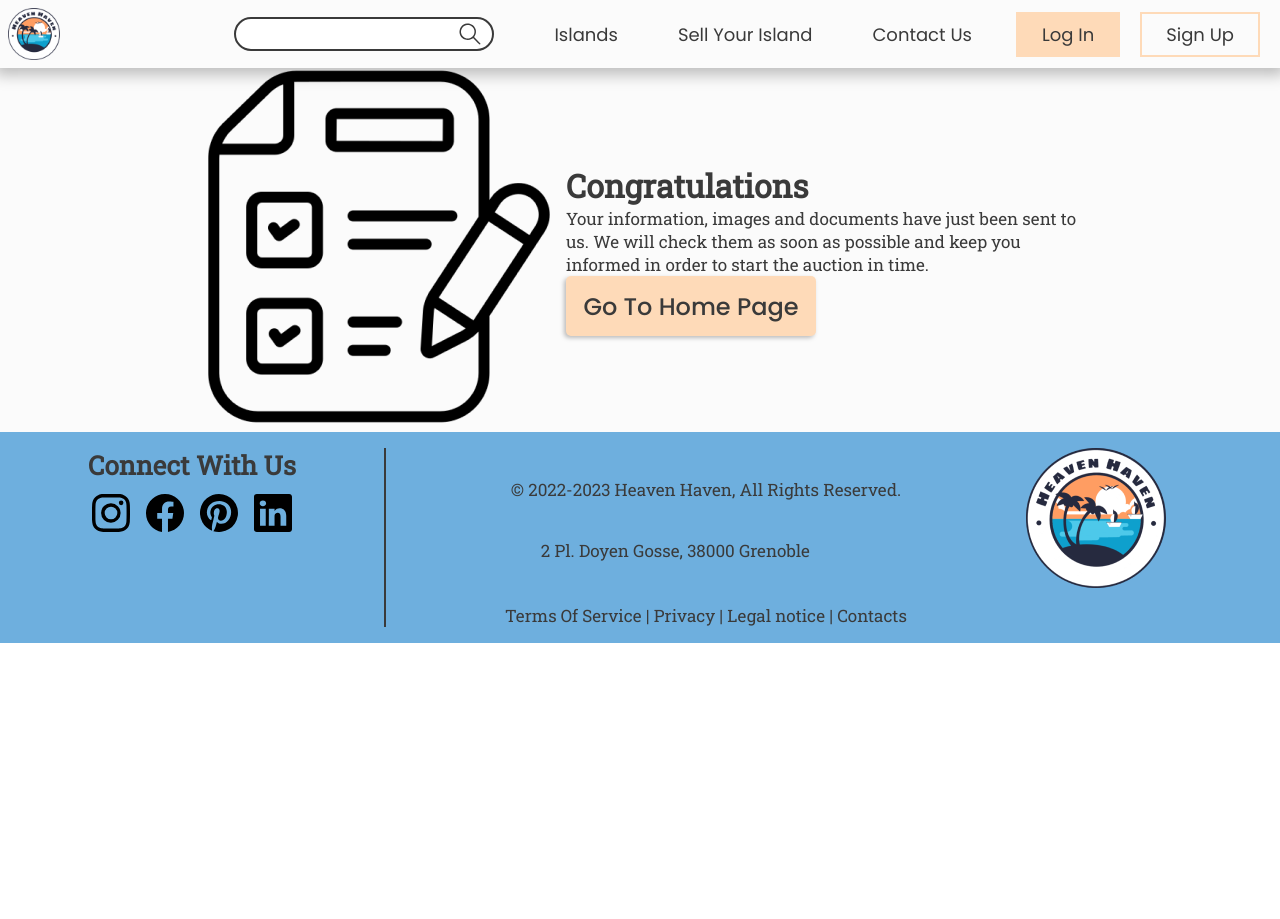
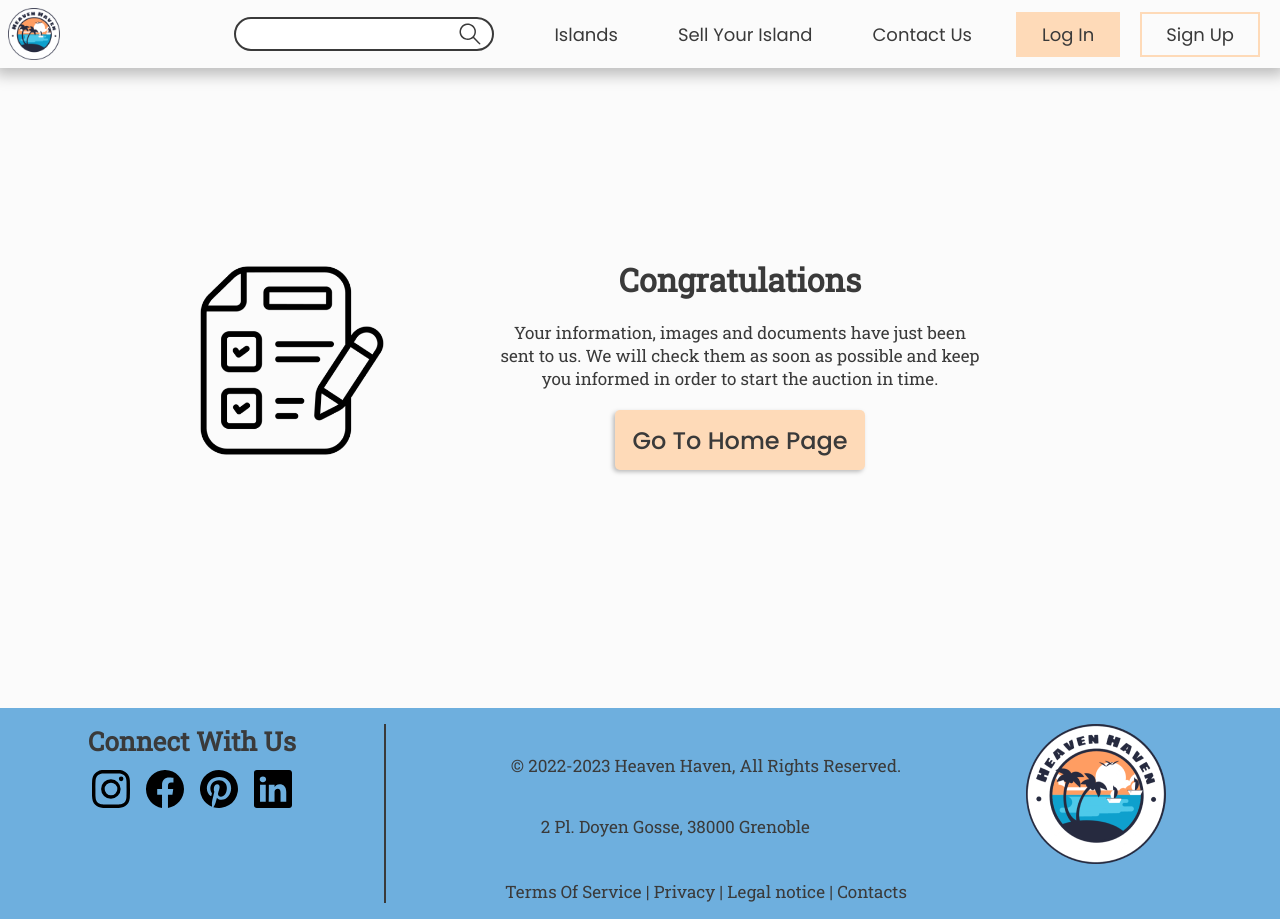
Before and after one commit to ruets/HeavenHaven, a React (Vite) app in the folder frontend/: page /sell/form in a window 1280 px wide. Before the commit the page ends 800 px from the top, so only its background shows below. Built offline with nearby package versions, Linux system fonts and the light colour scheme.

Commit message:
SellingForm done

```diff
--- a/frontend/src/components/forms/Selling/SellingForm.scss
+++ b/frontend/src/components/forms/Selling/SellingForm.scss
@@ -337,9 +337,29 @@ div.form-3 {
 
 div.congratulations {
     width: 70%;
-    height: 60%;
+    margin: 160px 0;
+    height: 40vh;
 
     div.content {
         display: flex;
+
+        div.left {
+            img {
+                width: 100%;
+                min-width: 200px;
+            }
+        }
+
+        div.right {
+            display: flex;
+            flex-direction: column;
+            align-items: center;
+            gap: 20px;
+
+            p {
+                text-align: center;
+                width: 70%;
+            }
+        }
     }
 }
```
